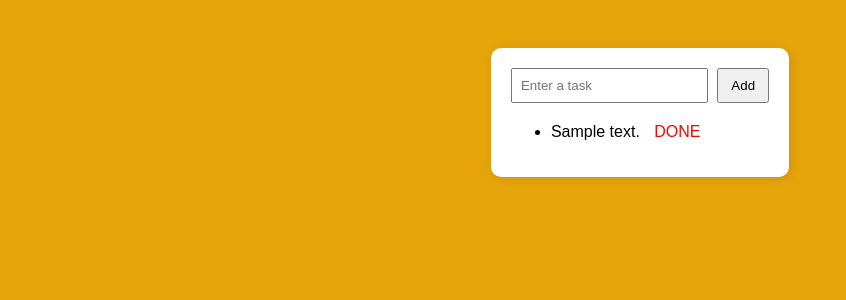
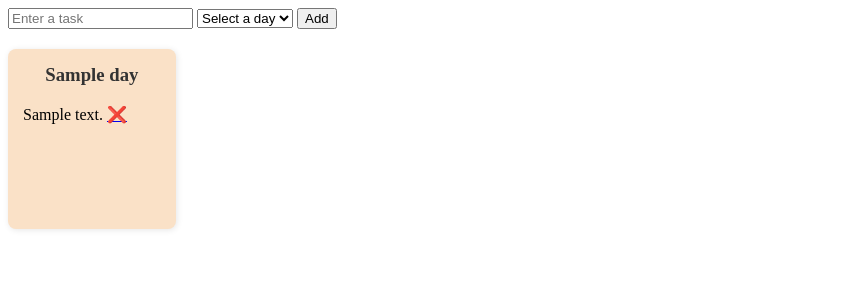
Before and after one commit to abileshayyanar/Flask-Weekly-Calendar, a Flask app: template templates/index.html in a window 1280 px wide. Shown: the top 300 px of the page, without its empty margins (0-846 px from the left). Run offline with Flask 3, Linux system fonts and the light colour scheme; the template is opened without the code that fills it: most values are stand-ins (such as "Sample title", 1, 10 or a date in 2020); parts of the project's set-up code (start-up, migrations or seed data) failed here and were passed over.

Commit message:
added days of the week

```diff
--- a/ToDoApp.py
+++ b/ToDoApp.py
@@ -4,48 +4,46 @@ import os
 
 app = Flask(__name__)
 
-# configure the SQLite database
+# Configure SQLite database
 BASE_DIR = os.path.abspath(os.path.dirname(__file__))
-app.config['SQLALCHEMY_DATABASE_URI'] = 'sqlite:///' + os.path.join(BASE_DIR, 'ToDo.db')
+app.config["SQLALCHEMY_DATABASE_URI"] = "sqlite:///" + os.path.join(BASE_DIR, "todo.db")
 app.config["SQLALCHEMY_TRACK_MODIFICATIONS"] = False
+
 db = SQLAlchemy(app)
 
+# Database Model
 class Task(db.Model):
     id = db.Column(db.Integer, primary_key=True)
     content = db.Column(db.String(200), nullable=False)
-    day = db.Column(db.string(20), nullable=False)
+    day = db.Column(db.String(10), nullable=False)  # Store day of week
 
     def __repr__(self):
-        return f"<Task {self.id}: {self.content}>"
+        return f"<Task {self.id}: {self.content} on {self.day}>"
 
+@app.route("/")
+def index():
+    days = ["Monday", "Tuesday", "Wednesday", "Thursday", "Friday", "Saturday", "Sunday"]
+    tasks_by_day = {day: Task.query.filter_by(day=day).all() for day in days}
+    return render_template("index.html", tasks_by_day=tasks_by_day)
 
-# Routes
-# Route for the home page
-@app.route('/')
-def index():
-    tasks = Task.query.all()
-    return render_template('index.html', tasks=tasks)
-
-# Route to add a new task
-@app.route('/add', methods=['POST'])
+@app.route("/add", methods=["POST"])
 def add():
-    task_content = request.form.get('task')
-    if task_content:
-        new_task = Task(content=task_content)
+    task_content = request.form.get("task")
+    task_day = request.form.get("day")
+    if task_content and task_day:
+        new_task = Task(content=task_content, day=task_day)
         db.session.add(new_task)
         db.session.commit()
-    return redirect(url_for('index'))
+    return redirect(url_for("index"))
 
-# Route to delete a task
-@app.route('/delete/<int:task_id>')
+@app.route("/delete/<int:task_id>")
 def delete(task_id):
     task = Task.query.get_or_404(task_id)
     db.session.delete(task)
     db.session.commit()
-    return redirect(url_for('index'))
+    return redirect(url_for("index"))
 
-
-if __name__ == '__main__':
+if __name__ == "__main__":
     with app.app_context():
-        db.create_all()
+        db.create_all()  # Creates the new "day" column if fresh DB
     app.run(debug=True)
--- a/static/style.css
+++ b/static/style.css
@@ -1,31 +1,25 @@
-body {
-    font-family: Copperplate, sans-serif;
-    background: #e6a40b;
-    display: flex;
-    justify-content: center;
-    padding: 40px;
+.week {
+    display: grid;
+    grid-template-columns: repeat(7, 1fr);
+    gap: 15px;
+    margin-top: 20px;
 }
-.container {
-    background: white;
-    padding: 20px;
-    border-radius: 10px;
-    box-shadow: 2px 2px 10px rgba(0,0,0,0.1);
+
+.day-box {
+    background: hwb(31 78% 2%);
+    padding: 15px;
+    border-radius: 8px;
+    box-shadow: 1px 1px 6px rgba(0,0,0,0.1);
+    min-height: 150px;
 }
-form {
-    margin-bottom: 20px;
+
+.day-box h3 {
+    margin-top: 0;
+    text-align: center;
+    color: #333;
 }
-input {
-    padding: 8px;
+
+.day-box ul {
+    list-style-type: none;
+    padding-left: 0;
 }
-button {
-    padding: 8px 12px;
-    margin-left: 5px;
-}
-li {
-    margin: 5px 0;
-}
-a {
-    margin-left: 10px;
-    color: red;
-    text-decoration: none;
-}
--- a/templates/index.html
+++ b/templates/index.html
@@ -3,17 +3,34 @@
 {% block content %}
     <form action="{{ url_for('add') }}" method="POST">
         <input type="text" name="task" placeholder="Enter a task" required>
+        <select name="day" required>
+            <option value="" disabled selected>Select a day</option>
+            <option>Monday</option>
+            <option>Tuesday</option>
+            <option>Wednesday</option>
+            <option>Thursday</option>
+            <option>Friday</option>
+            <option>Saturday</option>
+            <option>Sunday</option>
+        </select>
         <button type="submit">Add</button>
     </form>
 
+    <div class="week">
+        {% for day, tasks in tasks_by_day.items() %}
+            <div class="day-box">
+                <h3>{{ day }}</h3>
                 <ul>
                     {% for task in tasks %}
                         <li>
                             {{ task.content }}
-                <a href="{{ url_for('delete', task_id=task.id) }}">DONE</a>
+                            <a href="{{ url_for('delete', task_id=task.id) }}">❌</a>
                         </li>
                     {% else %}
-            <li>No tasks yet!</li>
+                        <li>No tasks yet</li>
                     {% endfor %}
                 </ul>
+            </div>
+        {% endfor %}
+    </div>
 {% endblock %}
```
Lines whose indentation alone changed are shown as unchanged.
